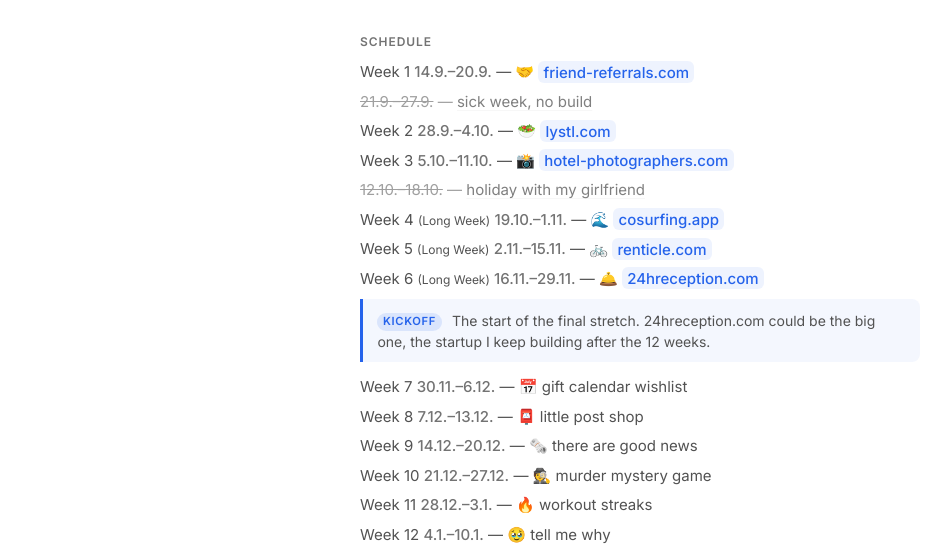
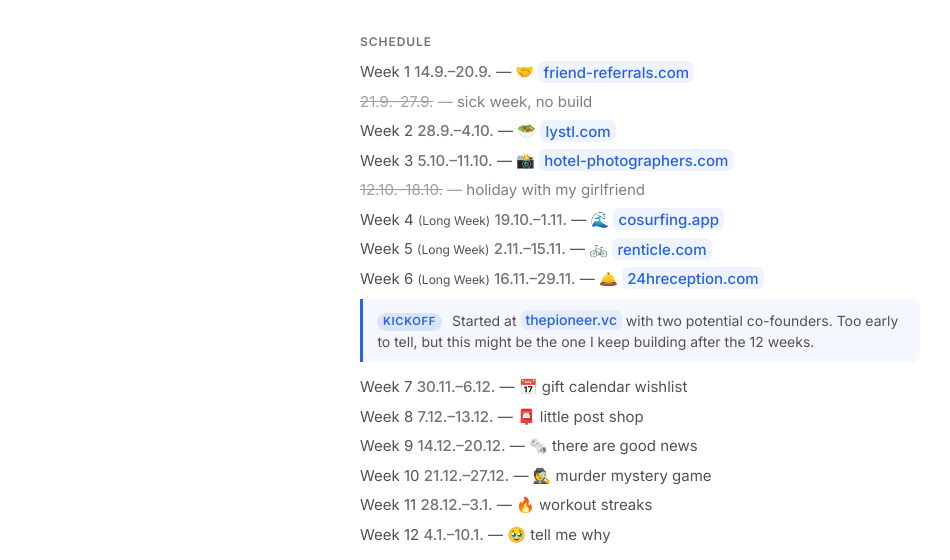
Before and after one commit to luisrieke/luisrieke.com, a plain HTML site: page 12-startups-in-12-weeks.html in a window 1280 px wide. Shown: the part 184-744 px from the top of the page, without its empty margins (0-950 px from the left). Drawn offline with Linux system fonts and the light colour scheme.

Commit message:
Update week 6 kickoff note text
Co-authored-by: Luis Rieke <luisrieke@users.noreply.github.com>

```diff
--- a/12-startups-in-12-weeks.html
+++ b/12-startups-in-12-weeks.html
@@ -63,7 +63,7 @@
           <li>Week 6 <span class="long-week">(Long Week)</span> <u>16.11.–29.11.</u> — 🛎️ <span class="highlight"><a href="https://24hreception.com/" target="_blank" rel="noopener noreferrer">24hreception.com</a></span>
             <div class="week-note">
               <span class="week-note-badge">Kickoff</span>
-              The start of the final stretch. 24hreception.com could be the big one, the startup I keep building after the 12 weeks.
+              Started at <span class="highlight"><a href="https://thepioneer.vc/" target="_blank" rel="noopener noreferrer">thepioneer.vc</a></span> with two potential co-founders. Too early to tell, but this might be the one I keep building after the 12 weeks.
             </div>
           </li>
           <li>Week 7 <u>30.11.–6.12.</u> — 📅 gift calendar wishlist</li>
```
